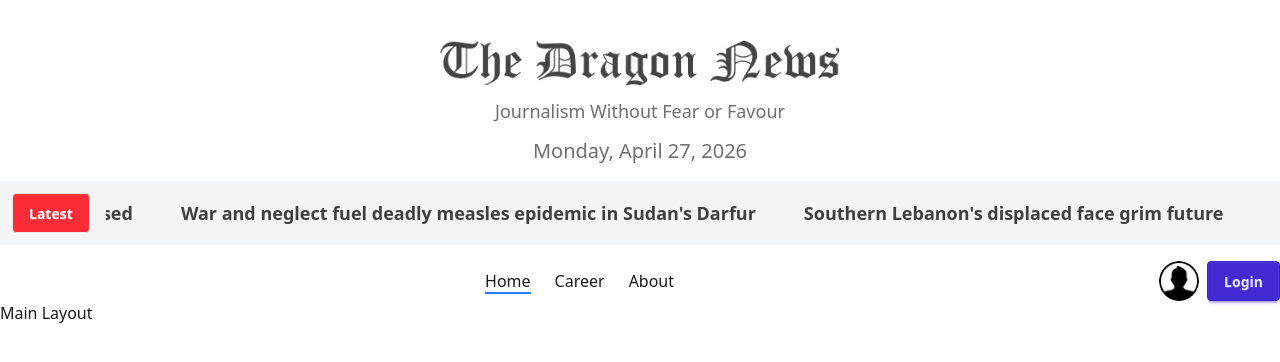
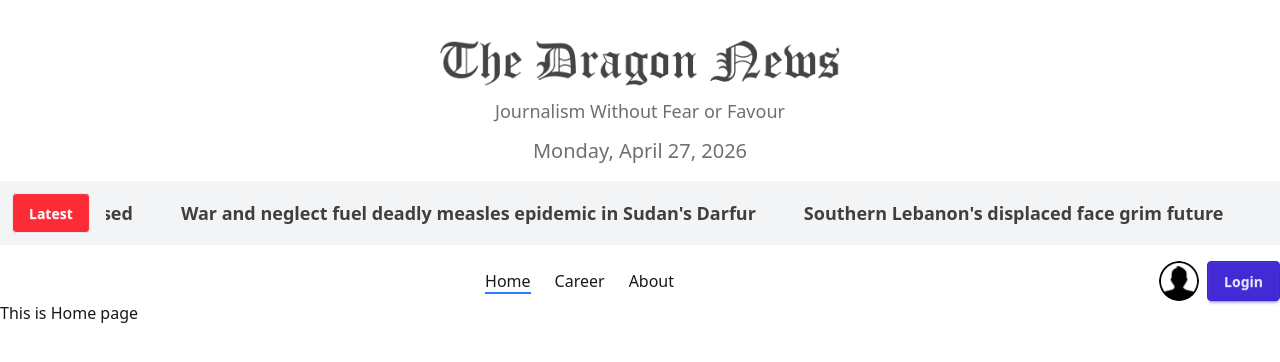
Before and after one commit to AforArdi/news-portal-redo, a Next.js app: page / in a window 1280 px wide. Shown: the top 362 px of the page. Built offline with nearby package versions, Linux system fonts and the light colour scheme.

Commit message:
MainLayout working

```diff
--- a/src/app/(main)/layout.jsx
+++ b/src/app/(main)/layout.jsx
@@ -1,9 +1,16 @@
-const MainLayout = () => {
+import BreakingNews from "@/components/shared/BreakingNews";
+import Header from "@/components/shared/Header";
+import Navbar from "@/components/shared/Navbar";
+
+const MainLayout = ({ children }) => {
     return (
         <div>
-            Main Layout
+            <Header></Header>
+            <BreakingNews></BreakingNews>
+            <Navbar></Navbar>
+            {children}
         </div>
-     );
+    );
 }
 
 export default MainLayout;
--- a/src/app/layout.js
+++ b/src/app/layout.js
@@ -1,8 +1,5 @@
 import { Geist, Geist_Mono } from "next/font/google";
 import "./globals.css";
-import Header from "@/components/shared/Header";
-import BreakingNews from "@/components/shared/BreakingNews";
-import Navbar from "@/components/shared/Navbar";
 
 const geistSans = Geist({
   variable: "--font-geist-sans",
@@ -27,9 +24,6 @@ export default function RootLayout({ children }) {
       className={`${geistSans.variable} ${geistMono.variable} h-full antialiased`}
     >
       <body className="min-h-full flex flex-col">
-        <Header></Header>
-        <BreakingNews></BreakingNews>
-        <Navbar></Navbar>
         {children}
       </body>
     </html>
```
